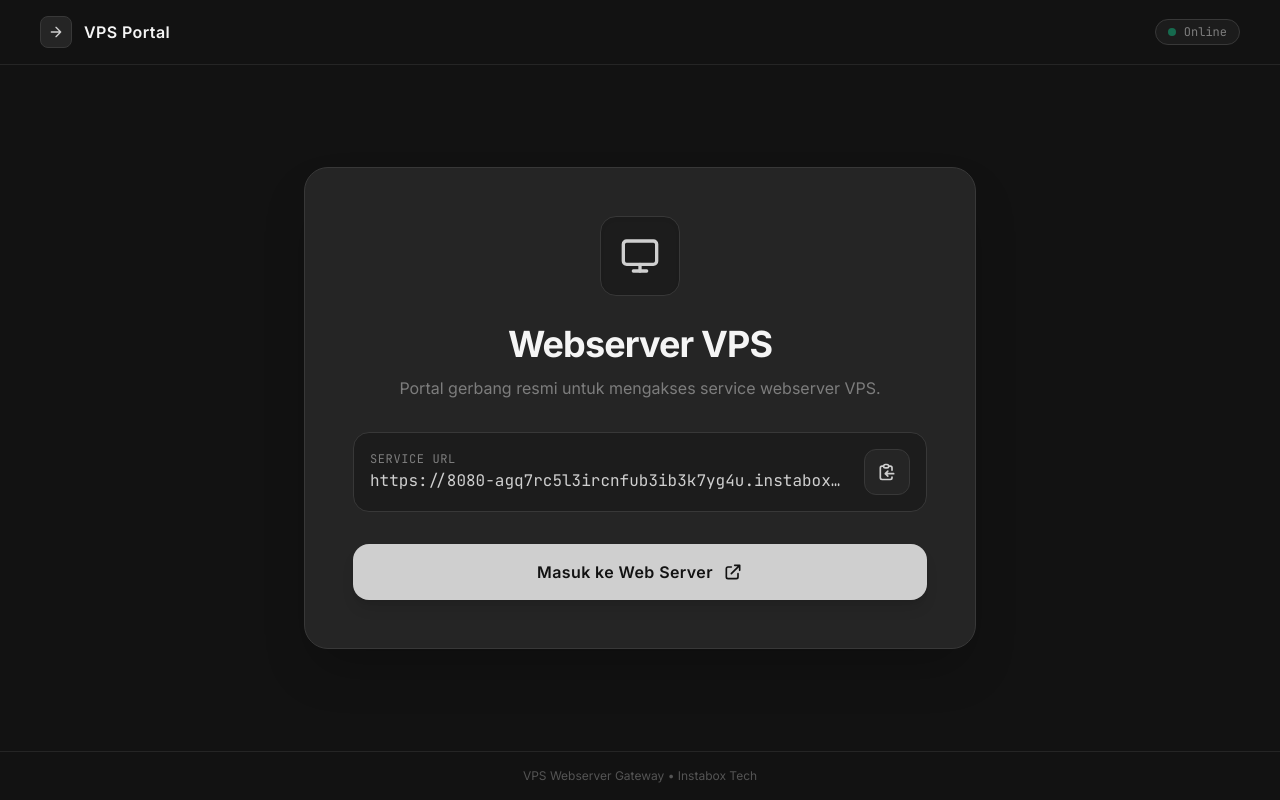
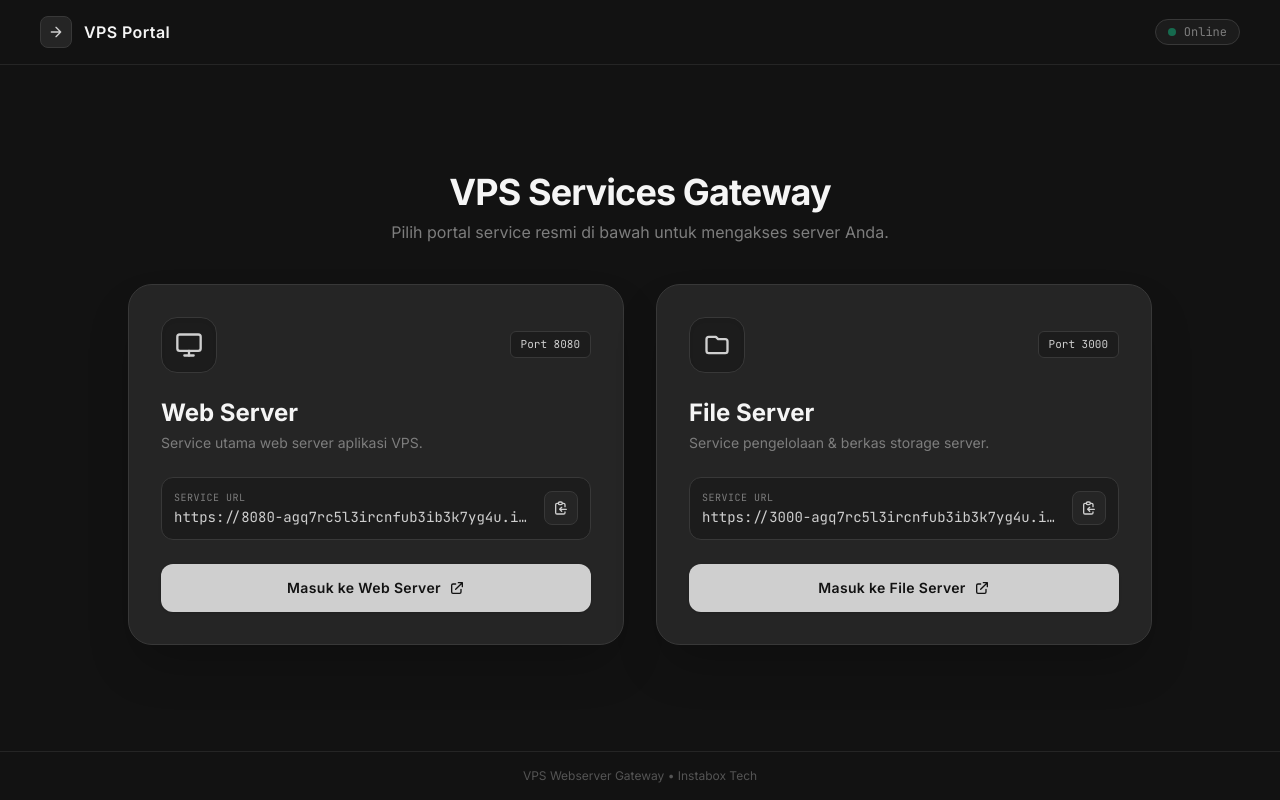
Before and after one commit to reyyksy/vpsreihan, a plain HTML site: page index.html in a window 1280 px wide. Drawn offline with nearby package versions, Linux system fonts and the light colour scheme.

Commit message:
tambah port 3000 file server

```diff
--- a/index.html
+++ b/index.html
@@ -3,7 +3,7 @@
 <head>
   <meta charset="UTF-8">
   <meta name="viewport" content="width=device-width, initial-scale=1.0">
-  <title>VPS Web Server Portal</title>
+  <title>VPS Services Portal</title>
 
   <!-- Google Fonts: Inter & JetBrains Mono -->
   <link rel="preconnect" href="https://fonts.googleapis.com">
@@ -57,55 +57,131 @@
     </div>
   </header>
 
-  <!-- Main View (Fit Single Screen, No Scroll, Bigger Card on Desktop) -->
-  <main class="flex-grow flex items-center justify-center p-4 sm:p-8">
-    <div class="w-full max-w-md md:max-w-xl lg:max-w-2xl rounded-2xl md:rounded-3xl bg-[#252525] border border-[#383838] p-6 sm:p-10 md:p-12 shadow-2xl text-center">
+  <!-- Main View (Fit Screen, No Scroll, 2 Columns for Services) -->
+  <main class="flex-grow flex items-center justify-center p-4 sm:p-6 md:p-8">
+    <div class="w-full max-w-lg md:max-w-4xl lg:max-w-5xl">
 
-      <!-- Icon badge -->
-      <div class="mx-auto w-14 h-14 md:w-20 md:h-20 rounded-2xl bg-[#1c1c1c] border border-[#383838] flex items-center justify-center text-[#CFCFCF] mb-5 md:mb-7 shadow-inner">
-        <svg class="w-7 h-7 md:w-10 md:h-10 text-[#CFCFCF]" fill="none" stroke="currentColor" viewBox="0 0 24 24" aria-hidden="true">
+      <!-- Header Title -->
+      <div class="text-center mb-6 sm:mb-8 md:mb-10">
+        <h1 class="text-2xl sm:text-3xl md:text-4xl font-bold tracking-tight text-[#F5F5F5]">
+          VPS Services Gateway
+        </h1>
+        <p class="mt-2 text-xs sm:text-sm md:text-base text-[#7D7D7D]">
+          Pilih portal service resmi di bawah untuk mengakses server Anda.
+        </p>
+      </div>
+
+      <!-- 2 Columns Grid -->
+      <div class="grid grid-cols-1 md:grid-cols-2 gap-4 sm:gap-6 md:gap-8">
+
+        <!-- Kolom 1: Web Server (Port 8080) -->
+        <div class="rounded-2xl md:rounded-3xl bg-[#252525] border border-[#383838] p-5 sm:p-8 shadow-2xl flex flex-col justify-between">
+          <div>
+            <!-- Icon & Port Badge -->
+            <div class="flex items-center justify-between mb-4 sm:mb-6">
+              <div class="w-12 h-12 md:w-14 md:h-14 rounded-xl md:rounded-2xl bg-[#1c1c1c] border border-[#383838] flex items-center justify-center text-[#CFCFCF] shadow-inner">
+                <svg class="w-6 h-6 md:w-7 md:h-7" fill="none" stroke="currentColor" viewBox="0 0 24 24" aria-hidden="true">
                   <rect x="2" y="3" width="20" height="14" rx="2" stroke-width="2" stroke-linecap="round" stroke-linejoin="round"/>
                   <line x1="8" y1="21" x2="16" y2="21" stroke-width="2" stroke-linecap="round"/>
                   <line x1="12" y1="17" x2="12" y2="21" stroke-width="2" stroke-linecap="round"/>
                 </svg>
               </div>
+              <span class="px-2.5 py-1 rounded-md text-[11px] font-mono bg-[#1c1c1c] text-[#CFCFCF] border border-[#383838]">
+                Port 8080
+              </span>
+            </div>
 
-      <!-- Title & Subtitle -->
-      <h1 class="text-2xl sm:text-3xl md:text-4xl font-bold tracking-tight text-[#F5F5F5]">
-        Webserver VPS
-      </h1>
-      <p class="mt-2 md:mt-3 text-sm md:text-base text-[#7D7D7D]">
-        Portal gerbang resmi untuk mengakses service webserver VPS.
+            <!-- Title -->
+            <h2 class="text-lg sm:text-xl md:text-2xl font-bold text-[#F5F5F5]">
+              Web Server
+            </h2>
+            <p class="mt-1 text-xs sm:text-sm text-[#7D7D7D]">
+              Service utama web server aplikasi VPS.
             </p>
 
-      <!-- URL Display Box -->
-      <div class="mt-6 md:mt-8 p-3.5 md:p-4 rounded-xl md:rounded-2xl bg-[#1c1c1c] border border-[#383838] flex items-center justify-between gap-3 text-left">
-        <div class="overflow-hidden pr-2">
-          <p class="text-[10px] md:text-xs font-mono uppercase tracking-wider text-[#7D7D7D]">Service URL</p>
-          <p class="text-xs sm:text-sm md:text-base font-mono text-[#CFCFCF] truncate mt-0.5">
+            <!-- URL Box -->
+            <div class="mt-4 sm:mt-6 p-3 rounded-xl bg-[#1c1c1c] border border-[#383838] flex items-center justify-between gap-2 text-left">
+              <div class="overflow-hidden pr-1">
+                <p class="text-[10px] font-mono uppercase tracking-wider text-[#7D7D7D]">Service URL</p>
+                <p class="text-xs sm:text-sm font-mono text-[#CFCFCF] truncate mt-0.5">
                   https://8080-agq7rc5l3ircnfub3ib3k7yg4u.instabox.tech
                 </p>
               </div>
-
-        <!-- Copy Button -->
-        <button id="copyBtn" title="Salin URL" class="cursor-pointer p-2.5 md:p-3 rounded-lg md:rounded-xl bg-[#252525] hover:bg-[#383838] text-[#CFCFCF] hover:text-white border border-[#383838] transition-colors flex-shrink-0">
-          <svg id="copyIcon" class="w-4 h-4 md:w-5 md:h-5" fill="none" stroke="currentColor" viewBox="0 0 24 24" aria-hidden="true">
+              <button id="copyWebBtn" title="Salin URL" class="cursor-pointer p-2 rounded-lg bg-[#252525] hover:bg-[#383838] text-[#CFCFCF] hover:text-white border border-[#383838] transition-colors flex-shrink-0">
+                <svg id="copyWebIcon" class="w-4 h-4" fill="none" stroke="currentColor" viewBox="0 0 24 24" aria-hidden="true">
                   <path stroke-linecap="round" stroke-linejoin="round" stroke-width="2" d="M8 5H6a2 2 0 00-2 2v12a2 2 0 002 2h10a2 2 0 002-2v-1M8 5a2 2 0 002 2h2a2 2 0 002-2M8 5a2 2 0 012-2h2a2 2 0 012 2m0 0h2a2 2 0 012 2v3m2 4H10m0 0l3-3m-3 3l3 3" />
                 </svg>
-          <svg id="checkIcon" class="w-4 h-4 md:w-5 md:h-5 text-emerald-400 hidden" fill="none" stroke="currentColor" viewBox="0 0 24 24" aria-hidden="true">
+                <svg id="checkWebIcon" class="w-4 h-4 text-emerald-400 hidden" fill="none" stroke="currentColor" viewBox="0 0 24 24" aria-hidden="true">
                   <path stroke-linecap="round" stroke-linejoin="round" stroke-width="2" d="M5 13l4 4L19 7" />
                 </svg>
               </button>
             </div>
+          </div>
 
-      <!-- Action Button to Open Webserver -->
-      <div class="mt-6 md:mt-8">
-        <a href="https://8080-agq7rc5l3ircnfub3ib3k7yg4u.instabox.tech" target="_blank" rel="noopener noreferrer" class="cursor-pointer w-full inline-flex items-center justify-center gap-2.5 px-6 py-3.5 md:py-4 rounded-xl md:rounded-2xl bg-[#CFCFCF] hover:bg-white text-[#121212] font-semibold text-sm md:text-base tracking-wide transition-all duration-200 shadow-lg hover:shadow-xl hover:scale-[1.01]">
+          <!-- Action Button -->
+          <div class="mt-5 sm:mt-6">
+            <a href="https://8080-agq7rc5l3ircnfub3ib3k7yg4u.instabox.tech" target="_blank" rel="noopener noreferrer" class="cursor-pointer w-full inline-flex items-center justify-center gap-2 px-5 py-3 sm:py-3.5 rounded-xl bg-[#CFCFCF] hover:bg-white text-[#121212] font-semibold text-xs sm:text-sm tracking-wide transition-all duration-200 shadow hover:scale-[1.01]">
               <span>Masuk ke Web Server</span>
-          <svg class="w-4 h-4 md:w-5 md:h-5" fill="none" stroke="currentColor" viewBox="0 0 24 24" aria-hidden="true">
+              <svg class="w-4 h-4" fill="none" stroke="currentColor" viewBox="0 0 24 24" aria-hidden="true">
                 <path stroke-linecap="round" stroke-linejoin="round" stroke-width="2" d="M10 6H6a2 2 0 00-2 2v10a2 2 0 002 2h10a2 2 0 002-2v-4M14 4h6m0 0v6m0-6L10 14" />
               </svg>
             </a>
+          </div>
+        </div>
+
+        <!-- Kolom 2: File Server (Port 3000) -->
+        <div class="rounded-2xl md:rounded-3xl bg-[#252525] border border-[#383838] p-5 sm:p-8 shadow-2xl flex flex-col justify-between">
+          <div>
+            <!-- Icon & Port Badge -->
+            <div class="flex items-center justify-between mb-4 sm:mb-6">
+              <div class="w-12 h-12 md:w-14 md:h-14 rounded-xl md:rounded-2xl bg-[#1c1c1c] border border-[#383838] flex items-center justify-center text-[#CFCFCF] shadow-inner">
+                <svg class="w-6 h-6 md:w-7 md:h-7" fill="none" stroke="currentColor" viewBox="0 0 24 24" aria-hidden="true">
+                  <path stroke-linecap="round" stroke-linejoin="round" stroke-width="2" d="M3 7v10a2 2 0 002 2h14a2 2 0 002-2V9a2 2 0 00-2-2h-6l-2-2H5a2 2 0 00-2 2z" />
+                </svg>
+              </div>
+              <span class="px-2.5 py-1 rounded-md text-[11px] font-mono bg-[#1c1c1c] text-[#CFCFCF] border border-[#383838]">
+                Port 3000
+              </span>
+            </div>
+
+            <!-- Title -->
+            <h2 class="text-lg sm:text-xl md:text-2xl font-bold text-[#F5F5F5]">
+              File Server
+            </h2>
+            <p class="mt-1 text-xs sm:text-sm text-[#7D7D7D]">
+              Service pengelolaan & berkas storage server.
+            </p>
+
+            <!-- URL Box -->
+            <div class="mt-4 sm:mt-6 p-3 rounded-xl bg-[#1c1c1c] border border-[#383838] flex items-center justify-between gap-2 text-left">
+              <div class="overflow-hidden pr-1">
+                <p class="text-[10px] font-mono uppercase tracking-wider text-[#7D7D7D]">Service URL</p>
+                <p class="text-xs sm:text-sm font-mono text-[#CFCFCF] truncate mt-0.5">
+                  https://3000-agq7rc5l3ircnfub3ib3k7yg4u.instabox.tech
+                </p>
+              </div>
+              <button id="copyFileBtn" title="Salin URL" class="cursor-pointer p-2 rounded-lg bg-[#252525] hover:bg-[#383838] text-[#CFCFCF] hover:text-white border border-[#383838] transition-colors flex-shrink-0">
+                <svg id="copyFileIcon" class="w-4 h-4" fill="none" stroke="currentColor" viewBox="0 0 24 24" aria-hidden="true">
+                  <path stroke-linecap="round" stroke-linejoin="round" stroke-width="2" d="M8 5H6a2 2 0 00-2 2v12a2 2 0 002 2h10a2 2 0 002-2v-1M8 5a2 2 0 002 2h2a2 2 0 002-2M8 5a2 2 0 012-2h2a2 2 0 012 2m0 0h2a2 2 0 012 2v3m2 4H10m0 0l3-3m-3 3l3 3" />
+                </svg>
+                <svg id="checkFileIcon" class="w-4 h-4 text-emerald-400 hidden" fill="none" stroke="currentColor" viewBox="0 0 24 24" aria-hidden="true">
+                  <path stroke-linecap="round" stroke-linejoin="round" stroke-width="2" d="M5 13l4 4L19 7" />
+                </svg>
+              </button>
+            </div>
+          </div>
+
+          <!-- Action Button -->
+          <div class="mt-5 sm:mt-6">
+            <a href="https://3000-agq7rc5l3ircnfub3ib3k7yg4u.instabox.tech" target="_blank" rel="noopener noreferrer" class="cursor-pointer w-full inline-flex items-center justify-center gap-2 px-5 py-3 sm:py-3.5 rounded-xl bg-[#CFCFCF] hover:bg-white text-[#121212] font-semibold text-xs sm:text-sm tracking-wide transition-all duration-200 shadow hover:scale-[1.01]">
+              <span>Masuk ke File Server</span>
+              <svg class="w-4 h-4" fill="none" stroke="currentColor" viewBox="0 0 24 24" aria-hidden="true">
+                <path stroke-linecap="round" stroke-linejoin="round" stroke-width="2" d="M10 6H6a2 2 0 00-2 2v10a2 2 0 002 2h10a2 2 0 002-2v-4M14 4h6m0 0v6m0-6L10 14" />
+              </svg>
+            </a>
+          </div>
+        </div>
+
       </div>
 
     </div>
@@ -116,28 +192,31 @@
     VPS Webserver Gateway &bull; Instabox Tech
   </footer>
 
-  <!-- Script for Copy URL -->
+  <!-- Script for Copying URLs -->
   <script>
-    const copyBtn = document.getElementById('copyBtn');
-    const copyIcon = document.getElementById('copyIcon');
-    const checkIcon = document.getElementById('checkIcon');
-    const TARGET_URL = "https://8080-agq7rc5l3ircnfub3ib3k7yg4u.instabox.tech";
-
-    if (copyBtn) {
-      copyBtn.addEventListener('click', async () => {
+    function setupCopy(btnId, iconId, checkId, text) {
+      const btn = document.getElementById(btnId);
+      const icon = document.getElementById(iconId);
+      const check = document.getElementById(checkId);
+      if (btn) {
+        btn.addEventListener('click', async () => {
           try {
-          await navigator.clipboard.writeText(TARGET_URL);
-          copyIcon.classList.add('hidden');
-          checkIcon.classList.remove('hidden');
+            await navigator.clipboard.writeText(text);
+            icon.classList.add('hidden');
+            check.classList.remove('hidden');
             setTimeout(() => {
-            copyIcon.classList.remove('hidden');
-            checkIcon.classList.add('hidden');
+              icon.classList.remove('hidden');
+              check.classList.add('hidden');
             }, 2000);
           } catch (e) {
             console.error(e);
           }
         });
       }
+    }
+
+    setupCopy('copyWebBtn', 'copyWebIcon', 'checkWebIcon', 'https://8080-agq7rc5l3ircnfub3ib3k7yg4u.instabox.tech');
+    setupCopy('copyFileBtn', 'copyFileIcon', 'checkFileIcon', 'https://3000-agq7rc5l3ircnfub3ib3k7yg4u.instabox.tech');
   </script>
 
 </body>
```
Also changed, not shown: 1 other file. Lines whose indentation alone changed are shown as unchanged.
